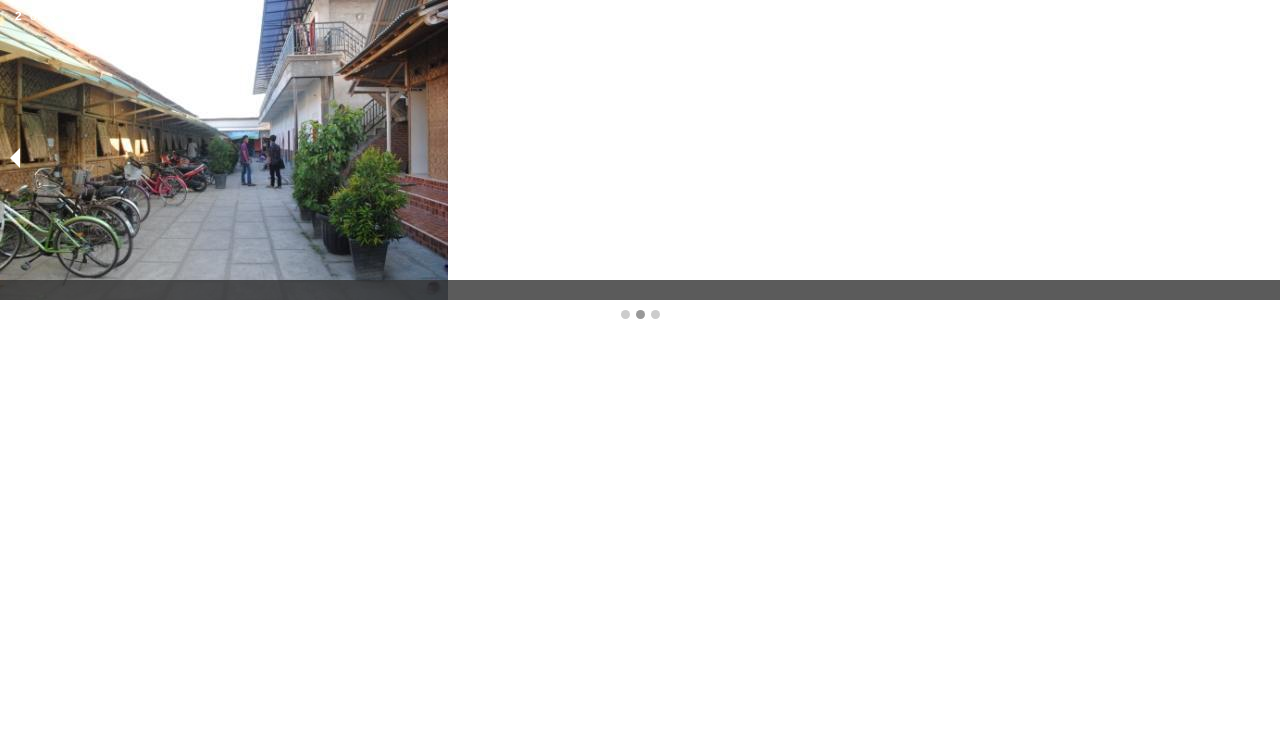
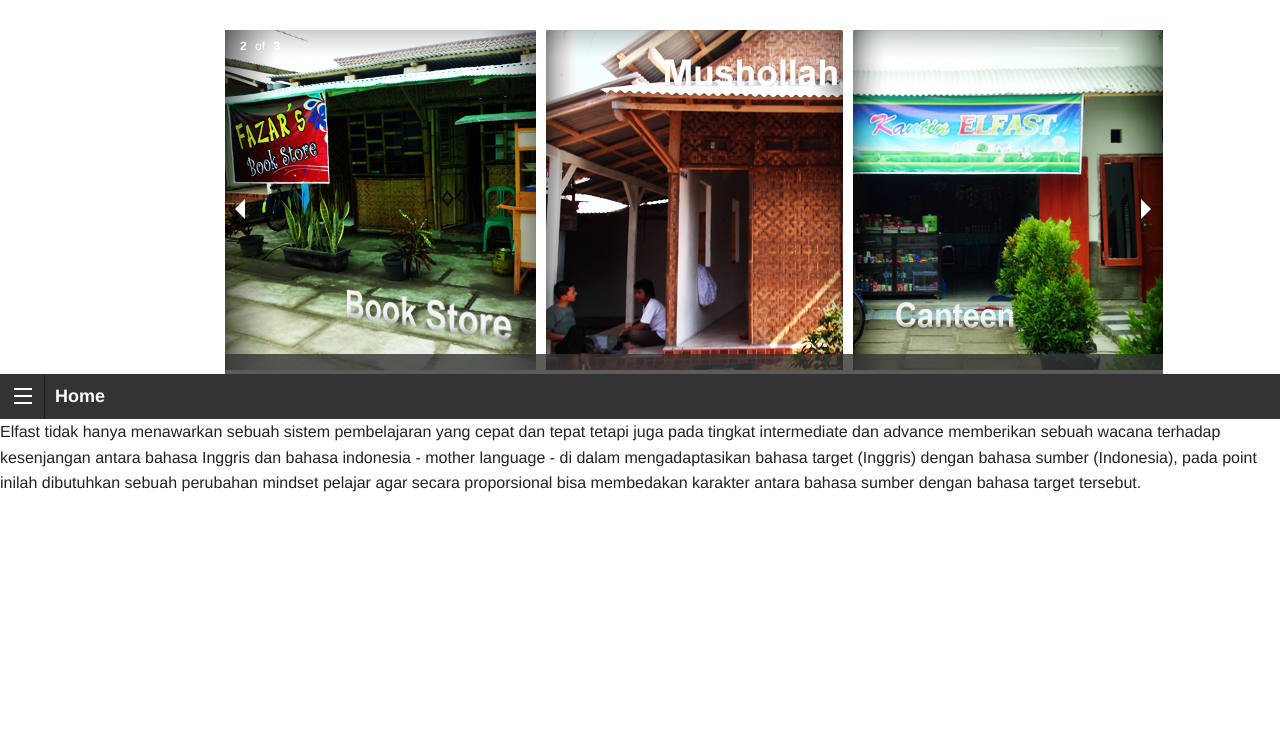
Before and after one commit to ichafrisca/localhost-PA_Icha-c_login, a CodeIgniter app: the page made by application/views/homeuser.php in a window 1280 px wide. Shown: the top 756 px of the page. Before the commit the page ends 319 px from the top, so only its background shows below. Run offline with CodeIgniter, Linux system fonts and the light colour scheme.

Commit message:
membuat home user sebagian

```diff
--- a/application/views/homeuser.php
+++ b/application/views/homeuser.php
@@ -6,20 +6,57 @@
 	</head>
 </html>
 <body>
+	<div id="slides" style="position: relative; overflow: hidden; width:938px; height:344px; margin-left:225px; margin-top:30px;">
 	<ul class="example-orbit" data-orbit>
   		<li>
-    		<img src="../assets/slider home/b.jpg" alt="slide 1" />
+  			<div class style="position: absolute; width:948px; height:344px;">
+    		<img src="../assets/slider home/5.png" alt="slide 1" />
     		<div class="orbit-caption"> </div>
   		</li>
   		<li class="active">
-    		<img src="../assets/slider home/a.jpg" alt="slide 2" />
+  			<div class style="position: absolute; width:948px; height:344px;">
+    		<img src="../assets/slider home/2.png" alt="slide 2" />
     		<div class="orbit-caption"> </div>
   		</li>
   		<li>
-    	<img src="../assets/slider home/d.jpg" alt="slide 3" />
+  			<div class style="width:950px; height:348px;">
+    		<img src="../assets/slider home/4.png" alt="slide 3" />
     		<div class="orbit-caption"> </div>
   		</li>
 	</ul>
+	</div>
+	</li>
+
+	<!-- MENU -->
+	<div class="off-canvas-wrap" data-offcanvas>
+  		<div class="inner-wrap">
+  			<!-- <div id="menu" style=" padding-right:210px; padding-left:225px; padding-top:40px; text-align:justify;"></div> -->
+  			<nav class="tab-bar">
+    			<section class="left-small">
+    				<a class="left-off-canvas-toggle menu-icon" href="#"><span></span></a>
+      			</section>
+      			<section class="middle tab-bar-section">
+      				<h1 class="title">Home</h1>
+				</section>
+			</nav>
+		<!-- <div id="menu1" style="padding-left:225px; padding-top:40px; text-align:justify;"></div> -->
+		<aside class="left-off-canvas-menu">
+      		<ul class="off-canvas-list">
+        		<li><label>Menu</label></li>
+        		<li><a href="#">Profil</a></li>
+        		<li><a href="#">Jadwal</a></li>
+        		<li><a href="#">Presensi</a></li>
+      		</ul>
+    	</aside>
+    	<p>Elfast tidak hanya menawarkan sebuah sistem pembelajaran yang cepat dan tepat tetapi juga pada tingkat intermediate dan advance
+     		memberikan sebuah wacana terhadap kesenjangan antara bahasa Inggris dan bahasa indonesia - mother language -
+     		di dalam mengadaptasikan bahasa target (Inggris) dengan bahasa sumber (Indonesia), pada point inilah dibutuhkan sebuah perubahan
+     		mindset pelajar agar secara proporsional bisa membedakan karakter antara bahasa sumber dengan bahasa target tersebut.</p>
+    	<section class="main-section">
+    	</section>
+	<a class="exit-off-canvas"></a>
+  </div>
+  </div>
 
 	<!-- Javascript foundation -->
 	<script type="text/javascript" src="<?php echo base_url(); ?>assets/foundation/js/vendor/modernizr.js"></script>
@@ -27,7 +64,8 @@
 	<script type="text/javascript" src="<?php echo base_url(); ?>assets/foundation/js/foundation.min.js"></script>
 	<script type="text/javascript" src="<?php echo base_url(); ?>assets/foundation/js/foundation/foundation.js"></script>
 	<script type="text/javascript" src="<?php echo base_url(); ?>assets/foundation/js/foundation/foundation.orbit.js"></script>
-	<script type="text/javascript">
+	<script type="text/javascript" src="<?php echo base_url(); ?>assets/foundation/js/foundation/foundation.offcanvas.js"></script>
+	<script>
 		$(document).foundation();
 	</script>
 </body>
```
Also changed, not shown: application/controllers/admin.php (+4 -4 lines), application/controllers/utama.php (added, +13 -0 lines), assets/slider home/2.png (added), assets/slider home/4.png (added), assets/slider home/5.png (added), assets/slider home/elfast-profile.jpg (added).
